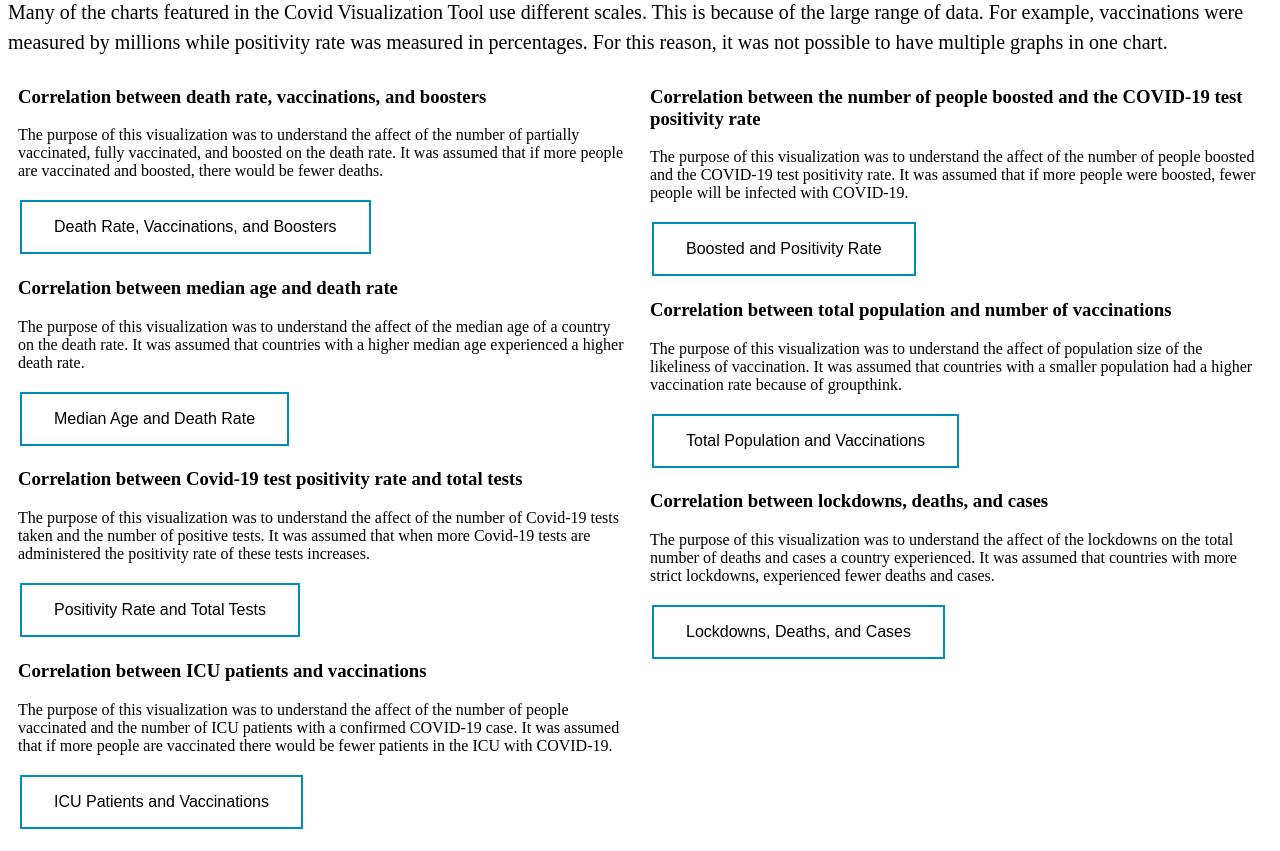
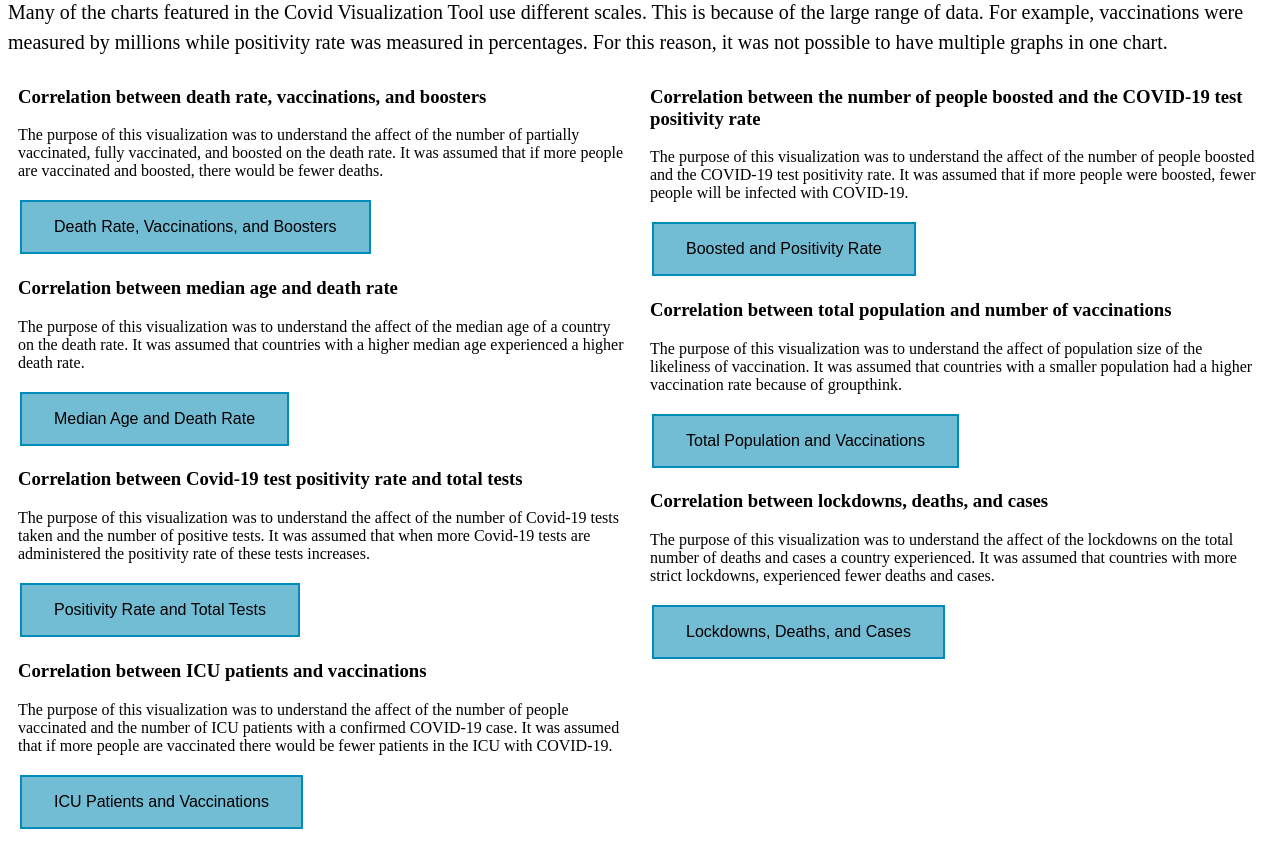
Before and after one commit to ajeukeng/gradproject, a Flask app: page / in a window 1280 px wide. Shown: the part 157-1008 px from the top of the page. Run offline with Flask 2, Linux system fonts and the light colour scheme.

Commit message:
fixed buttons

```diff
--- a/src/covidVisualizationTool/app/static/css/style.css
+++ b/src/covidVisualizationTool/app/static/css/style.css
@@ -70,8 +70,8 @@ h1 {
 }
 
 .button {
-  border: none;
-  color: white;
+  border: 2px solid #008CBA;
+  color: black;
   padding: 16px 32px;
   text-align: center;
   text-decoration: none;
@@ -80,26 +80,9 @@ h1 {
   margin: 4px 2px;
   transition-duration: 0.4s;
   cursor: pointer;
+  background-color: #72BCD4;
 }
-
-.button1 {
-  background-color: white;
-  color: black;
-  border: 2px solid #4CAF50;
-}
-
-.button1:hover {
-  background-color: #4CAF50;
-  color: white;
-}
-
-.button2 {
-  background-color: white;
-  color: black;
-  border: 2px solid #008CBA;
-}
-
-.button2:hover {
+.button:hover {
   background-color: #008CBA;
   color: white;
 }
--- a/src/covidVisualizationTool/app/templates/index.html
+++ b/src/covidVisualizationTool/app/templates/index.html
@@ -20,7 +20,7 @@
     </p>
 
 <a href="{{ url_for('vaccinated_deaths') }}">
-        <button class="button button2" >Death Rate, Vaccinations, and Boosters </button>
+        <button class="button" >Death Rate, Vaccinations, and Boosters </button>
 </a>
 
 
@@ -32,7 +32,7 @@
         higher median age experienced a higher death rate.
     </p>
 <a href="{{ url_for('median_age_death_rate') }}">
-        <button class="button button2" type="button" role="button">Median Age and Death Rate </button>
+        <button class="button" type="button" role="button">Median Age and Death Rate </button>
 </a>
 
     <h3>Correlation between Covid-19 test positivity rate and total tests</h3>
@@ -43,7 +43,7 @@
             are administered the positivity rate of these tests increases.
     </p>
 <a href="{{ url_for('positive_rate_for_total_tests') }}">
-        <button class="button button2" type="button" role="button">Positivity Rate and Total Tests </button>
+        <button class="button" type="button" role="button">Positivity Rate and Total Tests </button>
 </a>
 
     <h3>Correlation between ICU patients and vaccinations </h3>
@@ -55,7 +55,7 @@
             ICU with COVID-19.
     </p>
 <a href="{{ url_for('icu_patients_vaccinations') }}">
-        <button class="button button2" type="button" role="button">ICU Patients and Vaccinations </button>
+        <button class="button" type="button" role="button">ICU Patients and Vaccinations </button>
 </a>
 </div>
 
@@ -68,7 +68,7 @@
         people were boosted, fewer people will be infected with COVID-19.
     </p>
 <a href="{{ url_for('boosted_positive_rate') }}">
-        <button class="button button2" type="button" role="button">Boosted and Positivity Rate </button>
+        <button class="button" type="button" role="button">Boosted and Positivity Rate </button>
 </a>
 
     <h3>Correlation between total population and number of vaccinations</h3>
@@ -79,7 +79,7 @@
         rate because of groupthink.
     </p>
 <a href="{{ url_for('population_vaccinated') }}">
-        <button class="button button2" type="button" role="button">Total Population and Vaccinations </button>
+        <button class="button" type="button" role="button">Total Population and Vaccinations </button>
 </a>
 
 
@@ -91,7 +91,7 @@
         more strict lockdowns, experienced fewer deaths and cases.
     </p>
 <a href="{{ url_for('lockdown_deaths') }}">
-        <button class="button button2" type="button" role="button">Lockdowns, Deaths, and Cases </button>
+        <button class="button" type="button" role="button">Lockdowns, Deaths, and Cases </button>
 </a>
 </div>
 </div>
```
